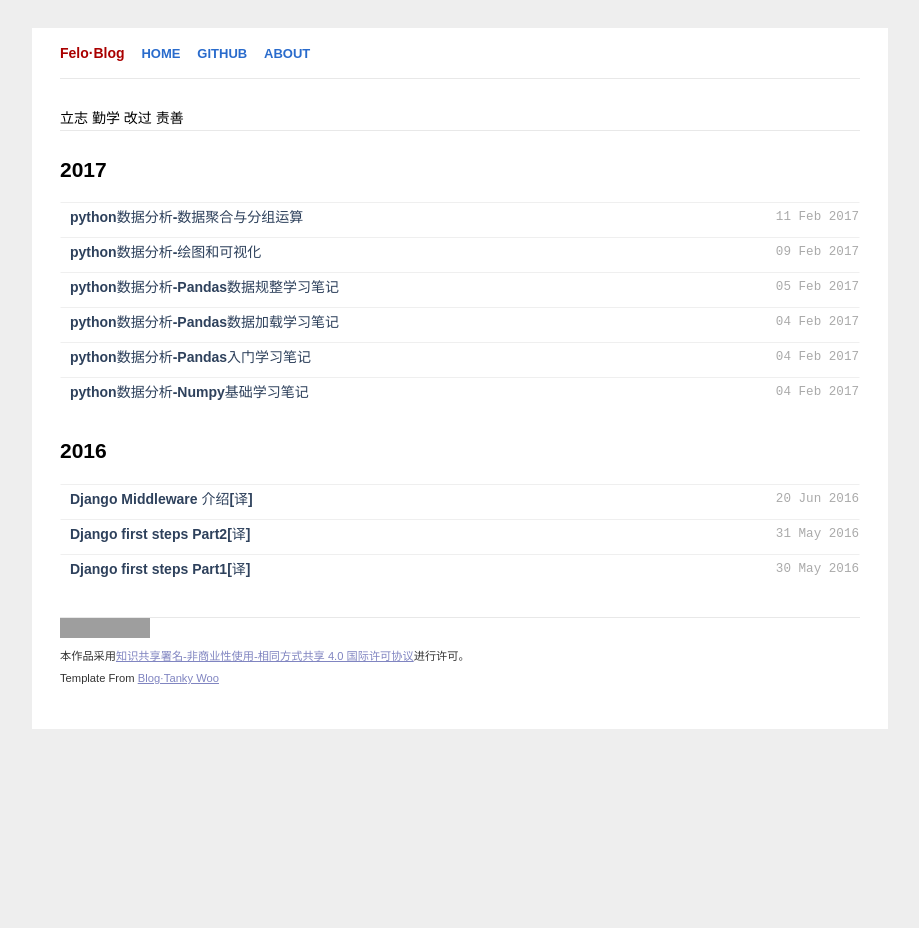
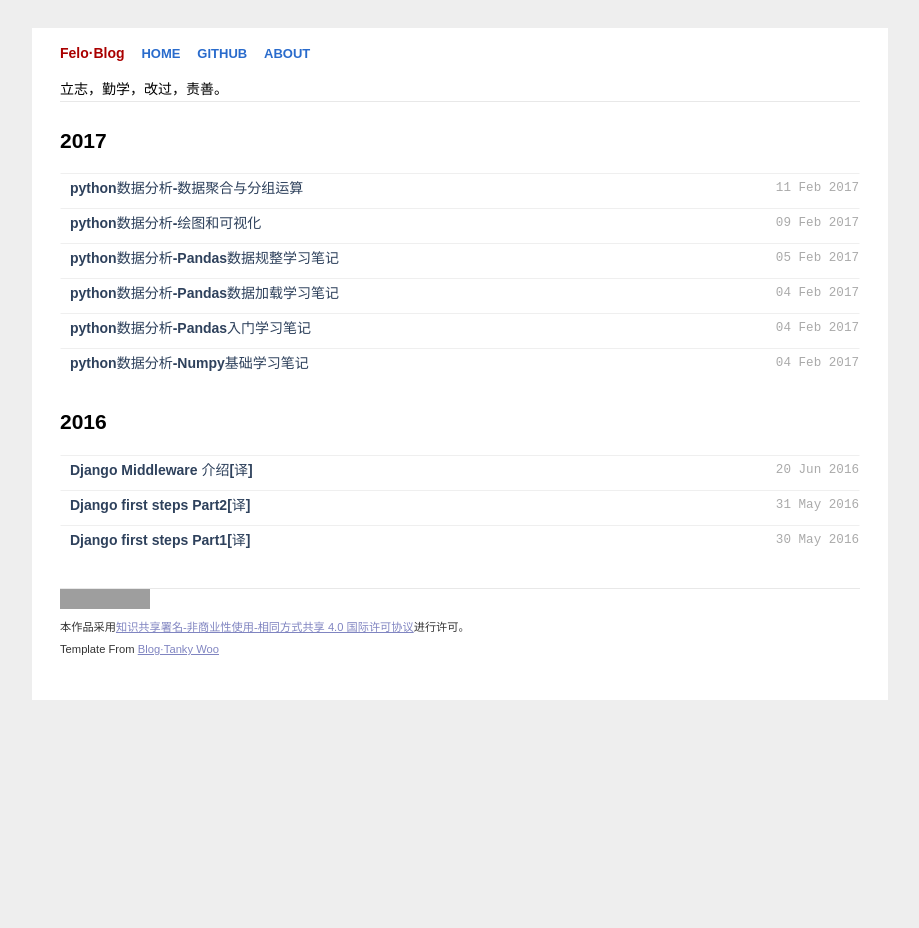
Before and after one commit to yangfeiffei/yangfeiffei.github.io, a Jekyll site: the page built from index.html, in a window 1280 px wide. Shown: the whole page, without its empty margins (180-1099 px from the left). Built offline with Jekyll 4.4.1, drawn with Linux system fonts in a browser that asks for light colours; nearby versions of some CDN libraries; comment, search, counter and statistics services are not loaded; grey boxes are pictures that could not be loaded.

Commit message:
blog site modified.

```diff
--- a/_config.yml
+++ b/_config.yml
@@ -1,5 +1,5 @@
 name: "Felo·Blog"
-description: "立志  勤学  改过  责善"
+description: "立志，勤学，改过，责善。"
 url: ""
 markdown: kramdown
 highlighter: rouge
--- a/_layouts/default.html
+++ b/_layouts/default.html
@@ -36,8 +36,8 @@
             <a class="extra" href="/">HOME</a>
             <a class="extra" href="https://github.com/yangfeiffei">GITHUB</a>
             <a class="extra" href="/about.html">ABOUT</a>
+            <div class="">{{ site.description }}</div>
           </div>
-          <div class="header">{{ site.description }}</div>
 
           {{ content }}
 
```
